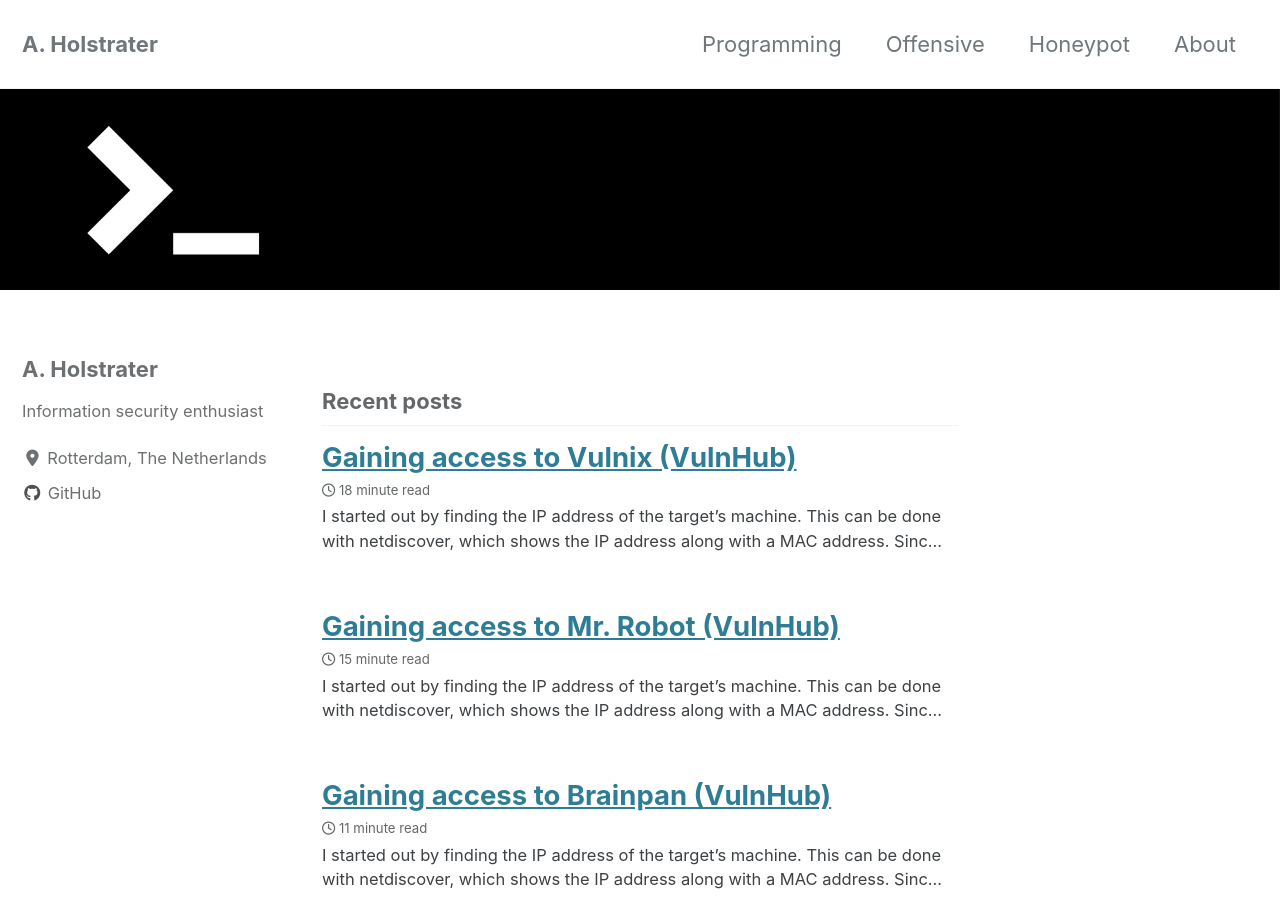
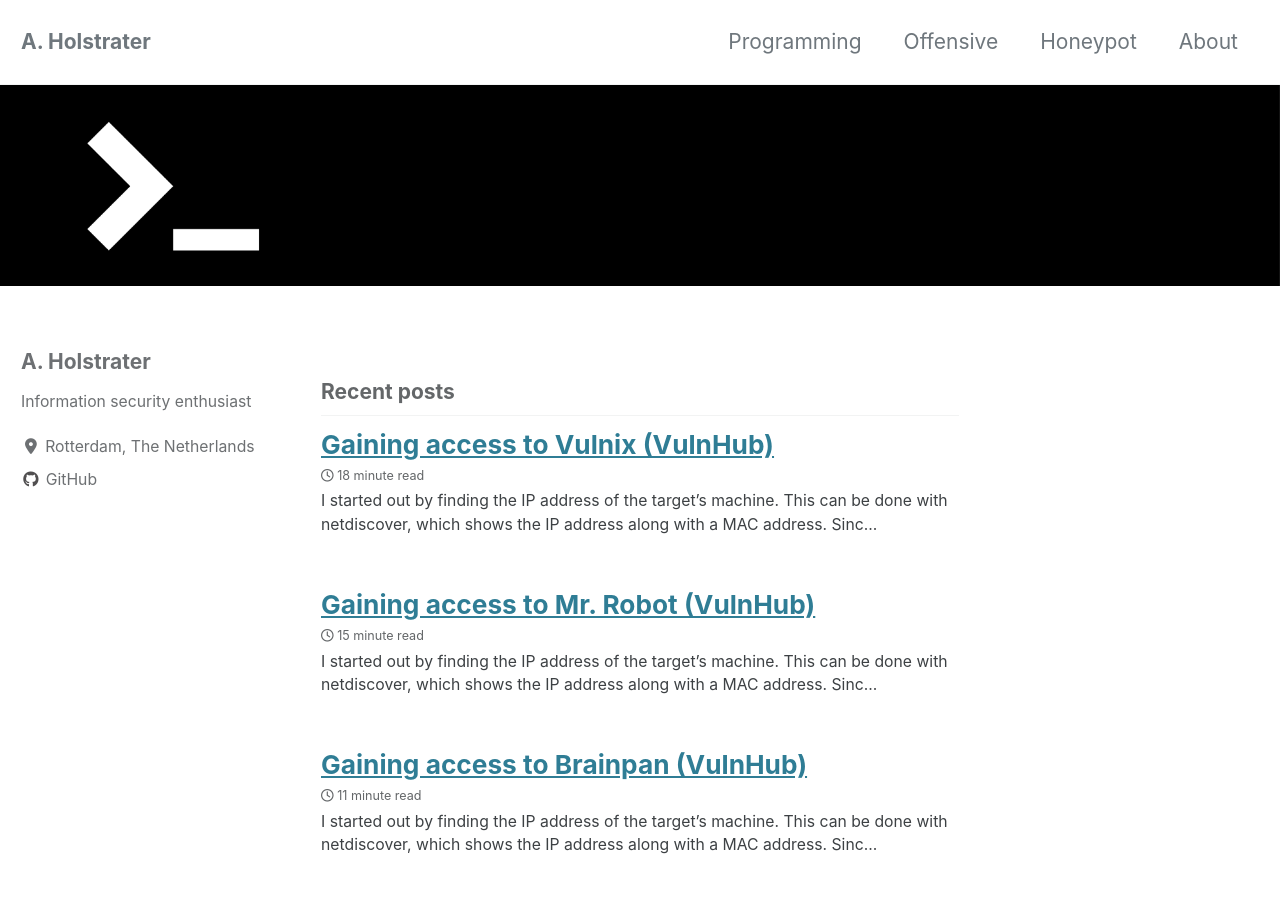
Before and after one commit to holstrater/holstrater.github.io, a Jekyll site: the page built from index.html, in a window 1280 px wide and 900 px high. Built offline with Jekyll 4.4.1, drawn with Linux system fonts in a browser that asks for light colours; cached includes are drawn as plain includes; nearby versions of some CDN libraries; the list of posts is cut into pages by our own code.

Commit message:
font changes

```diff
--- a/assets/css/main.scss
+++ b/assets/css/main.scss
@@ -8,17 +8,17 @@
 @import "minimal-mistakes"; // main partials
 
 html {
-  font-size: 16px; // change to whatever
+   font-size: 14px;
 
-  @include breakpoint($medium) {
-      font-size: 18px; // change to whatever
-  }
+   @include breakpoint($medium) {
+     font-size: 16px;
+   }
 
-  @include breakpoint($large) {
-      font-size: 20px; // change to whatever
-  }
+   @include breakpoint($large) {
+     font-size: 18px; // change to whatever
+   }
 
-  @include breakpoint($x-large) {
-      font-size: 22px; // change to whatever
-  }
+   @include breakpoint($x-large) {
+     font-size: 21px; // change to whatever
+   }
 }
```
